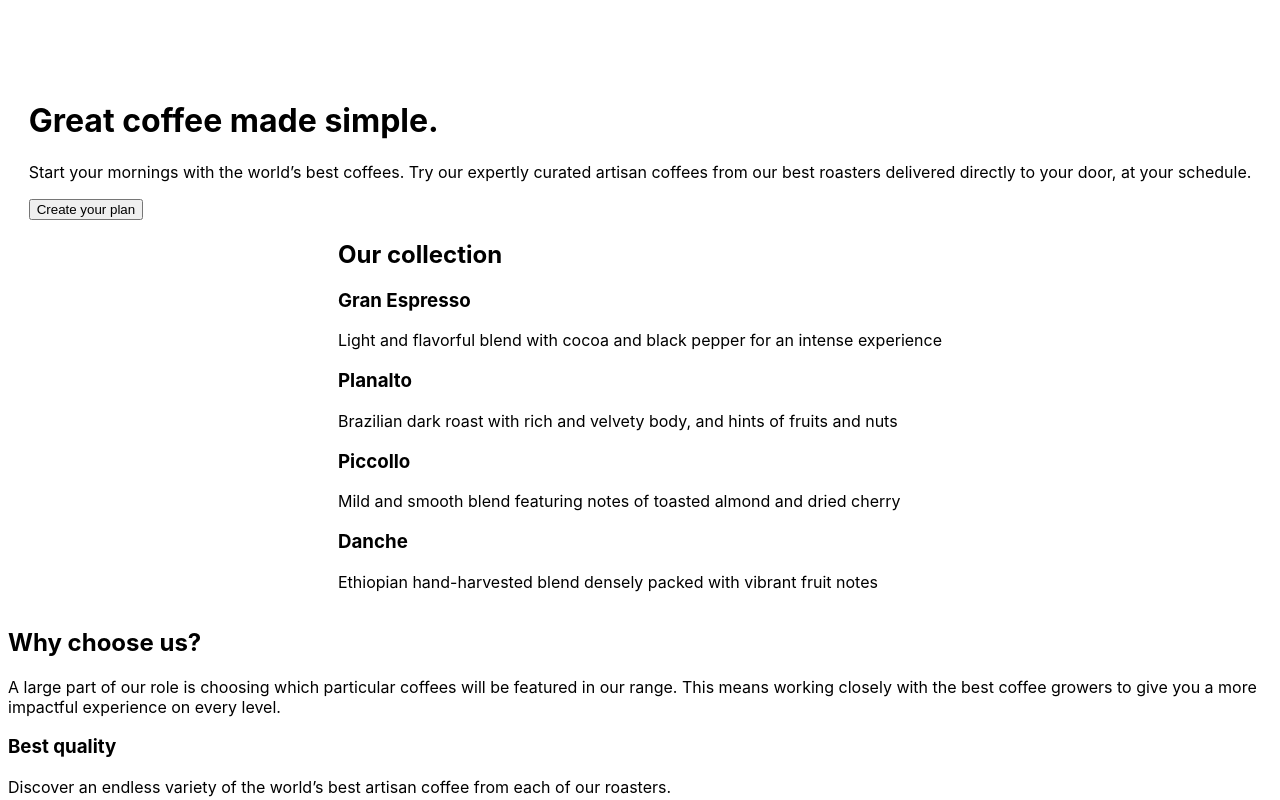
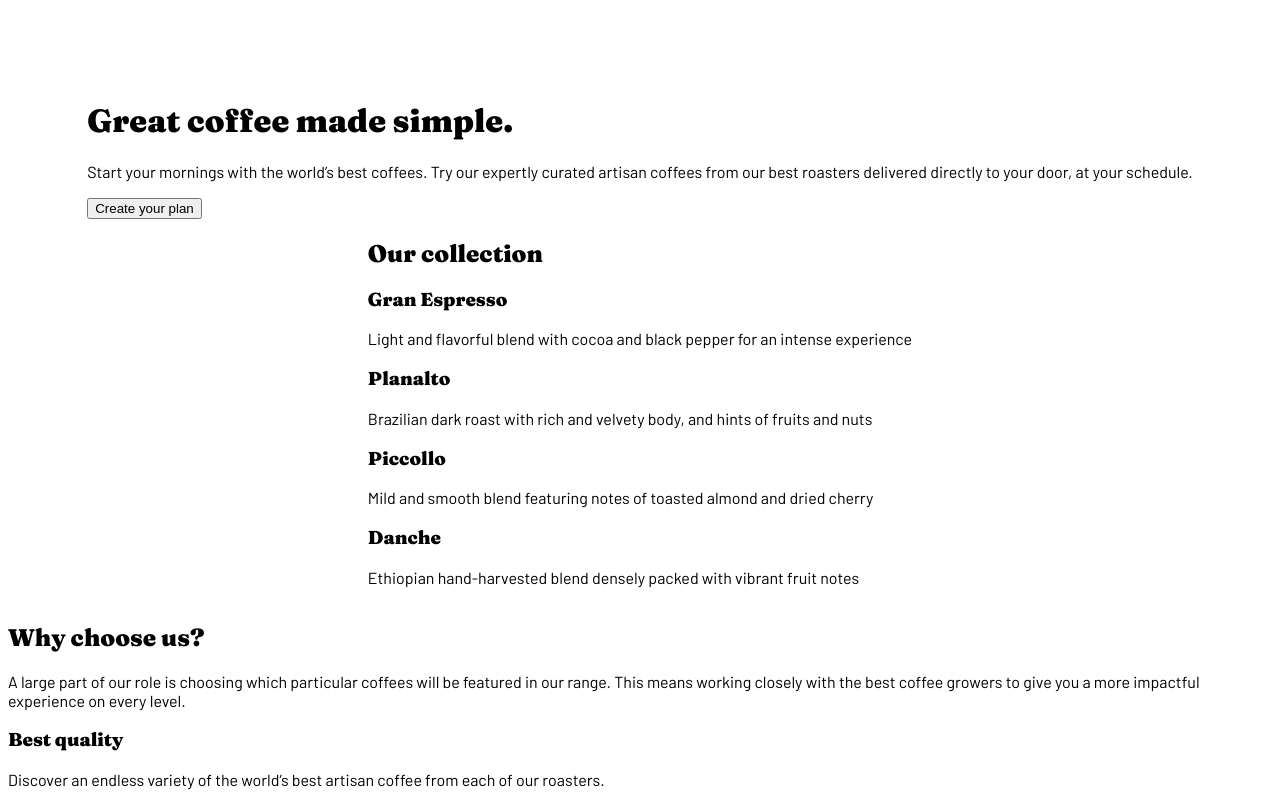
Before and after one commit to Andrparsons/coffeeroasters, a Next.js app: page / in a window 1280 px wide. Shown: the top 800 px of the page. Built offline with nearby package versions, Linux system fonts and the light colour scheme.

Commit message:
added fonts and colours

```diff
--- a/styles/globals.css
+++ b/styles/globals.css
@@ -1,9 +1,18 @@
+@import url("https://fonts.googleapis.com/css2?family=Barlow:wght@400;700&family=Fraunces:wght@900&display=swap");
+:root {
+  /* colours */
+  --darkCyan: #0e8784;
+  --darkGreyBlue: #333d4b;
+  --paleOrange: #fdd6ba;
+  --lightCream: #f3fcf7;
+  --grey: #83888f;
+}
+
 html,
 body {
   padding: 0;
   margin: 0;
-  font-family: -apple-system, BlinkMacSystemFont, Segoe UI, Roboto, Oxygen,
-    Ubuntu, Cantarell, Fira Sans, Droid Sans, Helvetica Neue, sans-serif;
+  font-family: "Barlow", sans-serif;
 }
 
 a {
@@ -14,3 +23,11 @@ a {
 * {
   box-sizing: border-box;
 }
+
+h1,
+h2,
+h3,
+h4 {
+  font-family: "Fraunces", serif;
+  font-weight: 900;
+}
```
